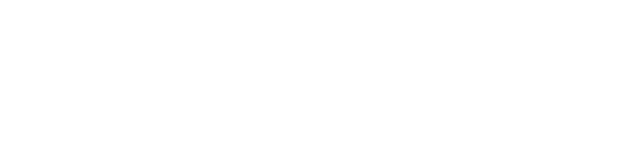
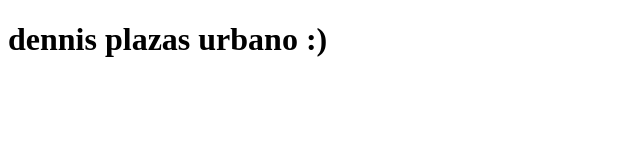
Before and after one commit to snorepolo/tso-names, a plain HTML site: page index.html in a window 1280 px wide. Shown: the whole page, without its empty margins (0-640 px from the left). Drawn offline with Linux system fonts and the light colour scheme.

Commit message:
hola que tal

```diff
--- a/index.html
+++ b/index.html
@@ -6,6 +6,6 @@
     <title>TSO Names</title>
 </head>
 <body>
-
+<h1> dennis plazas urbano :) <h1>
 </body>
 </html>
```
